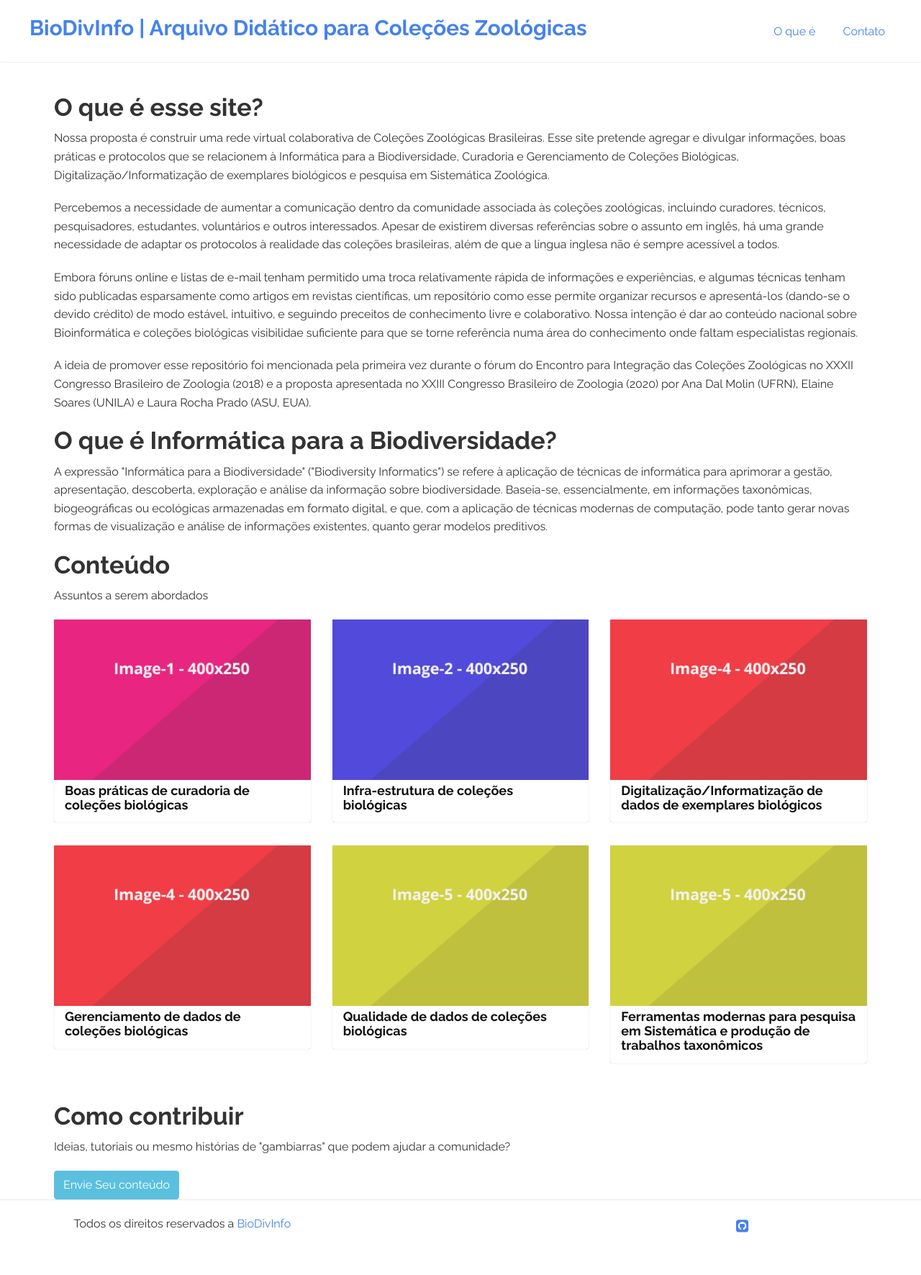
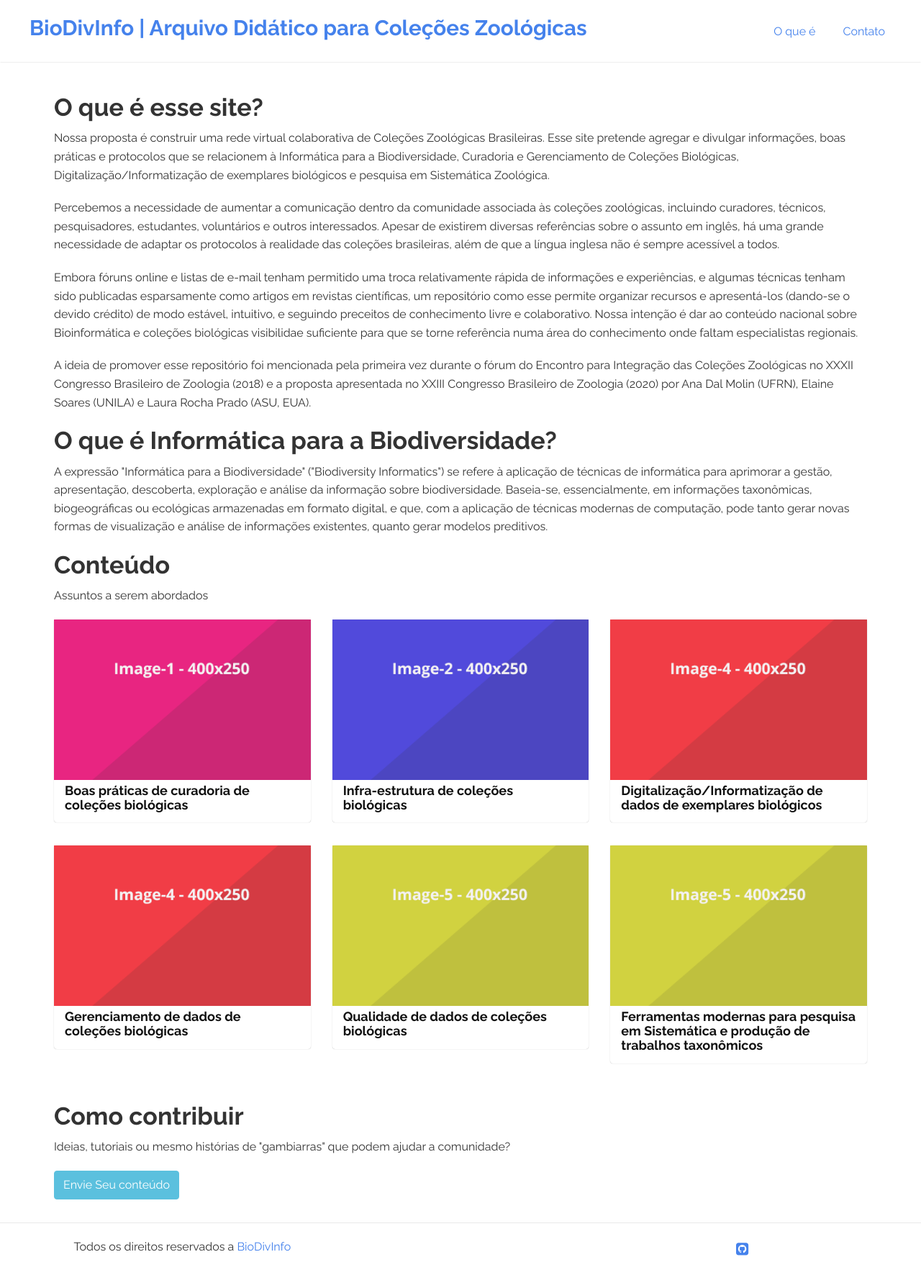
Before and after one commit to BioDivInfo/biodivinfo.github.io, a Jekyll site: the page built from index.html, in a window 1280 px wide. Shown: the whole page at 72% size. Built offline with Jekyll 4.4.1, drawn with Linux system fonts in a browser that asks for light colours; the list of posts is cut into pages by our own code; before the commit the page ends 1740 px from its top, so only the background shows below that.

Commit message:
conserta espaçamento da seção 'contribua'

```diff
--- a/index.html
+++ b/index.html
@@ -78,7 +78,7 @@ layout: default
       <div class="col-md-4"> </div>
     </div>
   </section>
-  <section class="contribuir" stle="margin-bottom: 2em;">
+  <section class="contribuir" style="margin-bottom: 2em;">
     <h2>Como contribuir</h2>
     <p>Ideias, tutoriais ou mesmo histórias de "gambiarras" que podem ajudar a comunidade?</p>
     <a href="#" class="btn btn-info">Envie Seu conteúdo</a>
```
